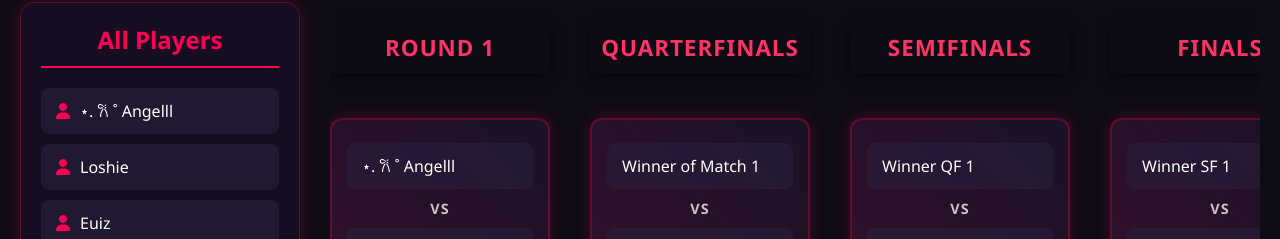
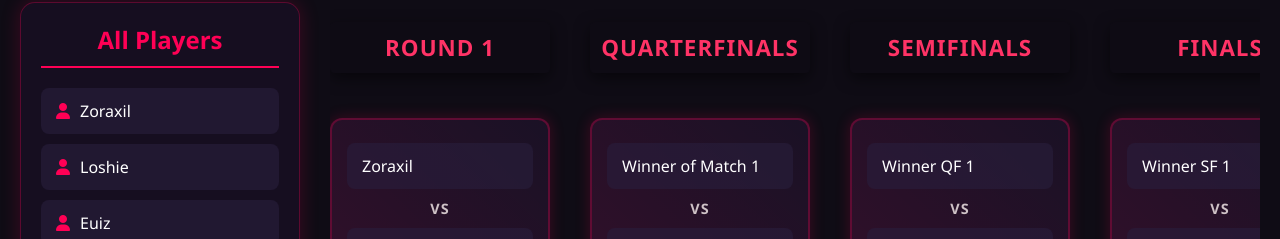
Before and after one commit to rukiaaz/nethpot-tournament-, a plain HTML site: page index.html in a window 1280 px wide. Shown: the part 289-528 px from the top of the page. Drawn offline with Linux system fonts and the light colour scheme.

Commit message:
added zoraxil

```diff
--- a/index.html
+++ b/index.html
@@ -380,7 +380,7 @@
     <div class="container">
         <div class="player-list">
             <h2>All Players</h2>
-            <div class="player-item"><i class="fas fa-user"></i> ⋆. 𐙚 ˚ Angelll</div>
+            <div class="player-item"><i class="fas fa-user"></i> Zoraxil </div>
             <div class="player-item"><i class="fas fa-user"></i> Loshie</div>
             <div class="player-item"><i class="fas fa-user"></i> Euiz</div>
             <div class="player-item"><i class="fas fa-user"></i> weakestShi</div>
@@ -402,7 +402,7 @@
                 <div class="round">
                     <div class="round-title">Round 1</div>
                     <div class="match" data-match="1">
-                        <div class="player" data-player="⋆. 𐙚 ˚ Angelll">⋆. 𐙚 ˚ Angelll</div>
+                        <div class="player" data-player="⋆. 𐙚 ˚ Angelll"> Zoraxil </div>
                         <div class="vs">VS</div>
                         <div class="player" data-player="Loshie">Loshie</div>
                         <div class="connector"></div>
```
